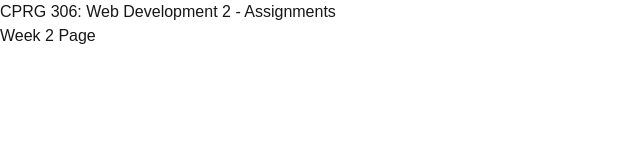
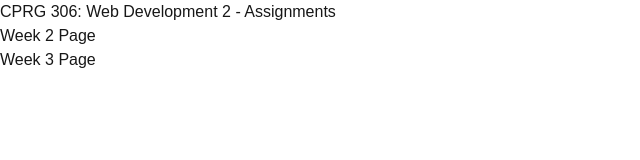
Before and after one commit to LuisMunoz28/cprg306-assignments, a Next.js app: page / in a window 1280 px wide. Shown: the top 160 px of the page, without its empty margins (0-640 px from the left). Built offline with nearby package versions, Linux system fonts and the light colour scheme.

Commit message:
getting started

```diff
--- a/app/page.js
+++ b/app/page.js
@@ -4,7 +4,10 @@
   return (
     <main>
       <h1>CPRG 306: Web Development 2 - Assignments</h1>
-      <Link href="/week-2">Week 2 Page </Link>
+      <ul>
+        <li><Link href="/week-2">Week 2 Page </Link></li>
+        <li><Link href="/week-3">Week 3 Page </Link></li>
+      </ul>
     </main>
   );
 }
```
Also changed, not shown: app/week-3/item-list.js (added), app/week-3/item.js (added), app/week-3/page.js (added).
